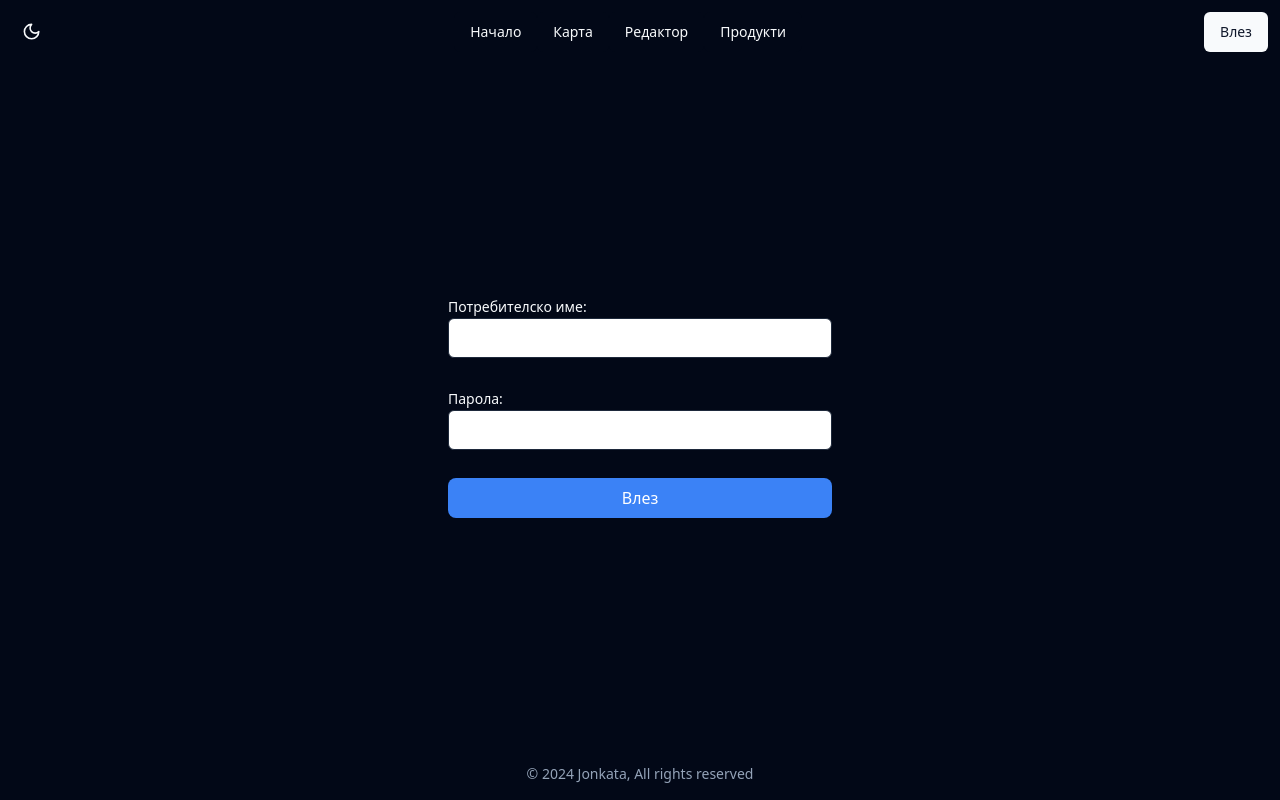
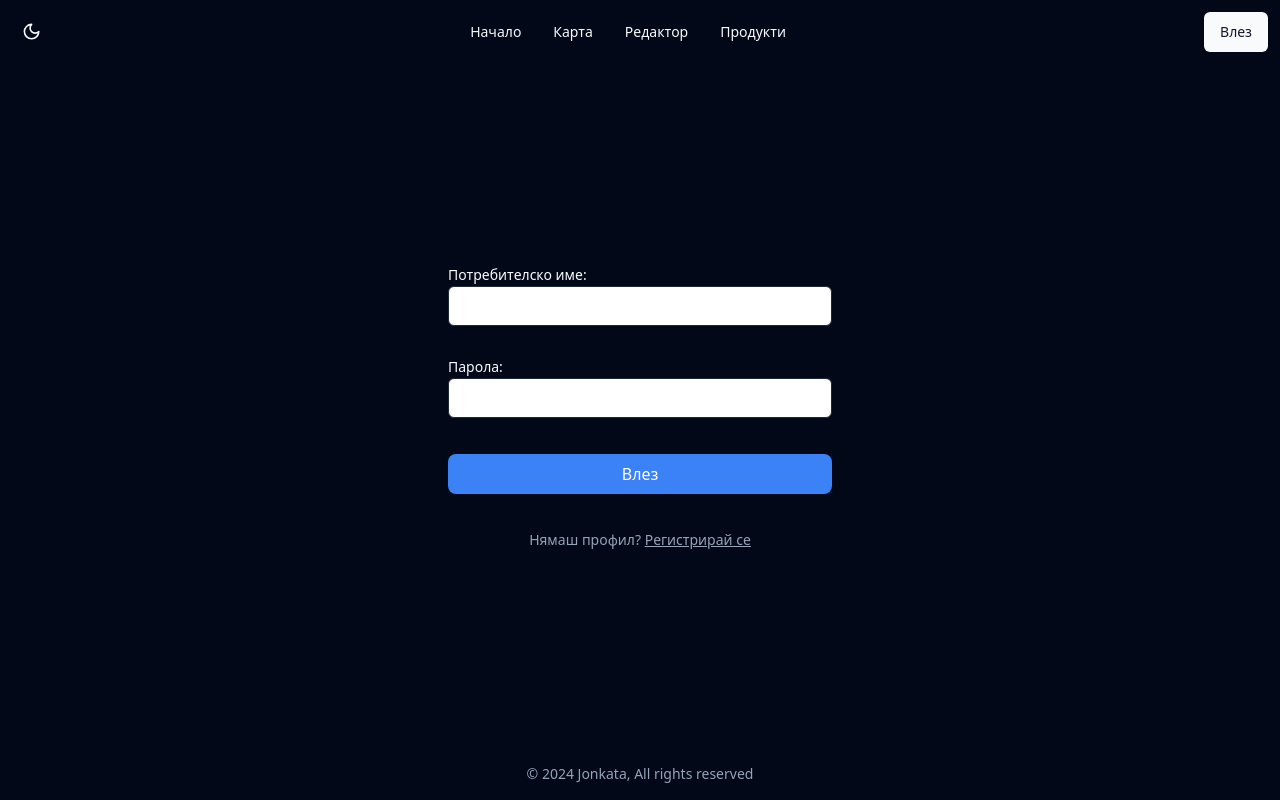
Before and after one commit to endermn/Schwarz, a React (Vite) app in the folder frontend/: page /signin in a window 1280 px wide. Built offline with nearby package versions, Linux system fonts and the light colour scheme.

Commit message:
add sign up and sign in redirect links

```diff
--- a/frontend/src/components/Footer.tsx
+++ b/frontend/src/components/Footer.tsx
@@ -1,6 +1,3 @@
-import { Separator } from "@/components/ui/separator";
-import { GithubIcon } from "lucide-react";
-
 export function Footer() {
 	return (
 		<footer className="w-full py-4 m-0 flex flex-col items-center justify-between">
--- a/frontend/src/pages/SignIn.tsx
+++ b/frontend/src/pages/SignIn.tsx
@@ -46,7 +46,7 @@ export async function loginAction({ request }: LoaderFunctionArgs) {
 
 	const signedIn = await fakeAuthProvider.signin(
 		username as string,
-		password as string
+		password as string,
 	);
 	if (!signedIn) {
 		return {
@@ -91,7 +91,7 @@ export function SignIn() {
 							) : null}
 						</Label>{" "}
 					</div>
-					<div className="w-full bg-blue-500 text-white rounded-lg flex justify-center py-2">
+					<div className="my-2 w-full bg-blue-500 text-white rounded-lg flex justify-center py-2">
 						<button type="submit" disabled={isLoggingIn}>
 							{isLoggingIn ? "Влизане..." : "Влез"}
 						</button>
@@ -99,6 +99,14 @@ export function SignIn() {
 							<p style={{ color: "red" }}>{actionData.signingIn}</p>
 						) : null}
 					</div>
+					<div className="text-center text-sm text-muted-foreground">
+						<p>
+							Нямаш профил?{" "}
+							<a href="/signup" className="underline">
+								Регистрирай се
+							</a>
+						</p>
+					</div>
 				</Form>
 			</div>
 		</div>
--- a/frontend/src/pages/SignUp.tsx
+++ b/frontend/src/pages/SignUp.tsx
@@ -47,7 +47,7 @@ export async function signUpAction({ request }: LoaderFunctionArgs) {
 
 	const signedUp = await fakeAuthProvider.signup(
 		username as string,
-		password as string
+		password as string,
 	);
 	if (!signedUp) {
 		return {
@@ -92,7 +92,7 @@ export function SignUp() {
 							) : null}
 						</Label>{" "}
 					</div>
-					<div className="w-full bg-blue-500 text-white rounded-lg flex justify-center py-2">
+					<div className="my-2 w-full bg-blue-500 text-white rounded-lg flex justify-center py-2">
 						<button type="submit" disabled={isSigningUp}>
 							{isSigningUp ? "Регистриране..." : "Регистрирай се"}
 						</button>
@@ -100,6 +100,14 @@ export function SignUp() {
 							<p style={{ color: "red" }}>{actionData.signingUp}</p>
 						) : null}
 					</div>
+					<div className="text-center text-sm text-muted-foreground">
+						<p>
+							Имаш профил?{" "}
+							<a href="/signin" className="underline">
+								Влез
+							</a>
+						</p>
+					</div>
 				</Form>
 			</div>
 		</div>
```
